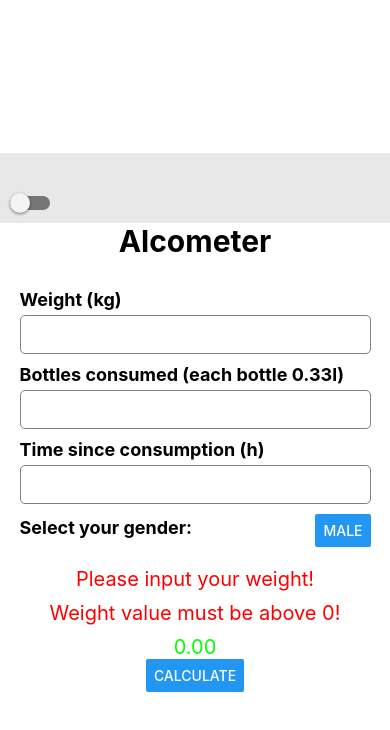
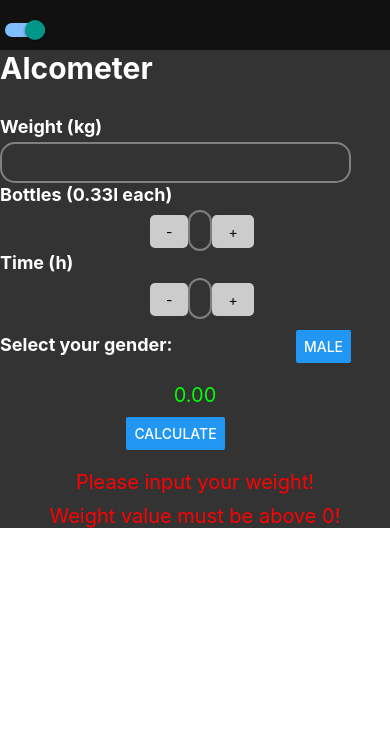
Before and after one commit to Trotkek/oamk_alcometer, a React Native app: screen / in a window 390 px wide. Shown: the top 730 px of the page. Built offline with nearby package versions, Linux system fonts and the light colour scheme.

Commit message:
Add files via upload

```diff
--- a/App.js
+++ b/App.js
@@ -1,13 +1,14 @@
 import React, { useState } from 'react';
-import { View, Text, TextInput, Button, Switch, StyleSheet, TouchableOpacity } from 'react-native';
+import { View, Text, TextInput, Button, Switch, StyleSheet, TouchableOpacity, Pressable, ScrollView } from 'react-native';
 import { styles } from './styles/styles.js';
+import RadioButton from './styles/RadioButton.js';
 
 const App = () => {
   const [weight, setWeight] = useState('');
-  const [bottlesConsumed, setBottlesConsumed] = useState('');
-  const [timeSinceConsuming, setTimeSinceConsuming] = useState('');
+  const [bottlesConsumed, setBottles] = useState('0');
+  const [time, setTime] = useState('0');
   const [bac, setBac] = useState('');
-  const [isDarkMode, setIsDarkMode] = useState(false);
+  const [isDarkMode, setIsDarkMode] = useState(true);
   const [gender, setGender] = useState('male');
 
   const calculateBAC = () => {
@@ -16,7 +17,7 @@ const App = () => {
     let litres = bottlesConsumed * 0.33;
     let alc_grams = litres * 8 * 4.5
     let burning = weight / 10;
-    let remaining = alc_grams - (burning * timeSinceConsuming);
+    let remaining = alc_grams - (burning * time);
     let bac = remaining / (weight * r);
     if (bac < 0) bac = 0;
     setBac(bac.toFixed(2));
@@ -31,18 +32,39 @@ const App = () => {
     setGender(newGender);
   }
 
-  const containerStyle = {
-    flex: 1,
-    justifyContent: 'center',
-    alignItems: 'center',
-    backgroundColor: isDarkMode ? '#222' : '#fff',
+  const incrTime = () => {
+    const newTime = parseInt(time) + 1;
+    setTime(newTime.toString());
   };
 
-  const titleStyle = {
-    fontSize: 30,
-    fontWeight: 'bold',
-    marginBottom: 30,
-    color: isDarkMode ? '#fff' : '#000',
+  const decrTime = () => {
+    const newTime = parseInt(time) - 1;
+    if (newTime < 0) {
+      setTime('0');
+    } else {
+      setTime(newTime.toString());
+    }
+  };
+
+  const incrBottle = () => {
+    const newBottle = parseInt(bottlesConsumed) + 1;
+    setBottles(newBottle.toString());
+  };
+
+  const decrBottle = () => {
+    const newBottle = parseInt(bottlesConsumed) - 1;
+    if (newBottle < 0) {
+      setBottles('0');
+    } else {
+      setBottles(newBottle.toString());
+    }
+  };
+
+  const containerStyle = {
+    //flex: 1,
+    //justifyContent: 'center',
+    //alignItems: 'center',
+    backgroundColor: isDarkMode ? '#333' : '#fff',
   };
 
   const textStyle = {
@@ -54,31 +76,25 @@ const App = () => {
     width: '100%',
     flexDirection: 'row',
     justifyContent: 'flex-start',
-    paddingLeft: 10,
-    paddingRight: 10,
-    paddingTop: 40,
+    paddingLeft: 5,
+    paddingTop: 20,
     paddingBottom: 10,
-    backgroundColor: isDarkMode ? '#1E1E1E' : '#E8E8E8',
+    backgroundColor: isDarkMode ? '#111' : '#eee',
   };
-
-  const topContainerItem = {
-    marginRight: 20,
-  }
 
   return (
     <View style={containerStyle}>
+      <ScrollView>
         <View style={topContainer}>
           <Switch
-          trackColor={{ false: "#767577", true: "#81b0ff" }}
-          thumbColor={isDarkMode ? "#f5dd4b" : "#f4f3f4"}
+            trackColor={{ false: "#777777", true: "#80bfff" }}
+            thumbColor={isDarkMode ? "#ffdd4b" : "#f4f4f4"}
             onValueChange={toggleDarkMode}
             value={isDarkMode}
-          style={topContainerItem}
           />
-
         </View>
         <View>
-        <Text style={[titleStyle, textStyle]}>Alcometer</Text>
+          <Text style={[styles.titleStyle, textStyle]}>Alcometer</Text>
         </View>
 
         <Text style={[styles.label, textStyle]}>Weight (kg)</Text>
@@ -89,37 +105,42 @@ const App = () => {
           value={weight}
         />
 
-      <Text style={[styles.label, textStyle]}>Bottles consumed (each bottle 0.33l)</Text>
+        <Text style={[styles.label, textStyle]}>Bottles (0.33l each)</Text>
+        <View style={styles.inputContainer}>
+          <TouchableOpacity style={styles.button} onPress={decrBottle}>
+            <Text style={styles.buttonText}>-</Text>
+          </TouchableOpacity>
           <TextInput
             style={[styles.input, textStyle]}
             keyboardType="numeric"
-        onChangeText={text => setBottlesConsumed(text)}
+            onChangeText={text => setBottles(text)}
             value={bottlesConsumed}
           />
+          <TouchableOpacity style={styles.button} onPress={incrBottle}>
+            <Text style={styles.buttonText}>+</Text>
+          </TouchableOpacity>
+        </View>
 
-      <Text style={[styles.label, textStyle]}>Time since consumption (h)</Text>
+        <Text style={[styles.label, textStyle]}>Time (h)</Text>
+        <View style={styles.inputContainer}>
+          <TouchableOpacity style={styles.button} onPress={decrTime}>
+            <Text style={styles.buttonText}>-</Text>
+          </TouchableOpacity>
           <TextInput
             style={[styles.input, textStyle]}
             keyboardType="numeric"
-        onChangeText={text => setTimeSinceConsuming(text)}
-        value={timeSinceConsuming}
+            onChangeText={text => setTime(text)}
+            value={time}
           />
+          <TouchableOpacity style={styles.button} onPress={incrTime}>
+            <Text style={styles.buttonText}>+</Text>
+          </TouchableOpacity>
+        </View>
 
-      <View style={styles.genderContainer}>
+        <View style={styles.gendCont}>
           <Text style={[styles.label, textStyle]}>Select your gender:</Text>
           <Button title={gender} onPress={toggleGender} />
         </View>
-
-  {weight === '' &&
-    <Text style={[styles.result, styles.dangerous]}>
-      Please input your weight!
-    </Text>
-  }
-  {weight <= 0 &&
-    <Text style={[styles.result, styles.dangerous]}>
-      Weight value must be above 0!
-    </Text>
-  }
         {bac > 0.05 &&
           <Text style={[styles.result, styles.dangerous]}>
             {bac}
@@ -135,9 +156,23 @@ const App = () => {
             {bac}
           </Text>
         }
+        <View style={styles.calcCont}>
+          <Button title="Calculate" onPress={calculateBAC} />
+        </View>
 
-  <Button title="Calculate" onPress={calculateBAC} />
 
-</View>);};
+        {weight === '' &&
+          <Text style={[styles.result, styles.dangerous]}>
+            Please input your weight!
+          </Text>
+        }
+        {weight <= 0 &&
+          <Text style={[styles.result, styles.dangerous]}>
+            Weight value must be above 0!
+          </Text>
+        }
+
+      </ScrollView></View>);
+};
 
 export default App;
--- a/babel.config.js
+++ b/babel.config.js
@@ -2,5 +2,10 @@ module.exports = function(api) {
   api.cache(true);
   return {
     presets: ['babel-preset-expo'],
+    env: {
+      production: {
+        plugins: ['react-native-paper/babel'],
+      },
+    },
   };
 };
--- a/package.json
+++ b/package.json
@@ -12,7 +12,9 @@
     "expo": "~47.0.12",
     "expo-status-bar": "~1.4.2",
     "react": "18.1.0",
-    "react-native": "0.70.5"
+    "react-native": "0.70.5",
+    "react-native-safe-area-context": "^4.5.0",
+    "react-native-vector-icons": "^9.2.0"
   },
   "devDependencies": {
     "@babel/core": "^7.12.9"
--- /dev/null
+++ b/styles/RadioButton.js
@@ -0,0 +1,12 @@
+import React from 'react';
+import { View, Text } from 'react-native';
+
+export default function RadioButton({ data, onSelect }) {
+  return (
+    <View>
+      {data.map((item) => {
+        return <Text> {item.value}</Text>;
+      })}
+    </View>
+  );
+}
--- a/styles/styles.js
+++ b/styles/styles.js
@@ -2,29 +2,62 @@ import { StyleSheet } from 'react-native';
 
 const styles = StyleSheet.create({
     input: {
-    borderWidth: 1,
+        borderWidth: 2,
         borderColor: 'gray',
-    borderRadius: 5,
+        borderRadius: 15,
         width: '90%',
         padding: 10,
-    marginBottom: 10,
+        marginBottom: 1,
     },
+    inputContainer: {
+        flex: 5,
+        flexDirection: 'row',
+        alignItems: 'center',
+        justifyContent: 'space-between',
+        //textAlign: 'center',
+
+        borderRadius: 50,
+        paddingHorizontal: 150,
+    },
+    button: {
+        backgroundColor: '#ccc',
+        borderRadius: 5,
+        paddingVertical: 8,
+        paddingHorizontal: 16,
+    },
+    titleStyle: {
+        fontSize: 30,
+        fontWeight: 'bold',
+        marginBottom: 30,
+    },
+
+
     label: {
         fontSize: 18,
         fontWeight: 'bold',
-    width: '90%',
+        //width: '90%',
         marginBottom: 5,
     },
     result: {
         fontSize: 20,
         marginTop: 10,
+        textAlign: 'center'
     },
-    genderContainer: {
+    gendCont: {
         flexDirection: 'row',
         alignItems: 'center',
         justifyContent: 'space-between',
         width: '90%',
         marginBottom: 10,
+        marginTop: 10,
+    },
+    calcCont: {
+        //flexDirection: 'row',
+        alignItems: 'center',
+        justifyContent: 'space-between',
+        width: '90%',
+        marginBottom: 10,
+        marginTop: 10,
     },
     safe: {
         color: '#0f0',
@@ -35,6 +68,7 @@ import { StyleSheet } from 'react-native';
 
     nonZero: {
         color: '#ff0',
-    },});
+    },
+});
 
 export { styles };
```
Also changed, not shown: 1 other file (tests, documents, lock files or other folders). Lines whose indentation alone changed are shown as unchanged.
